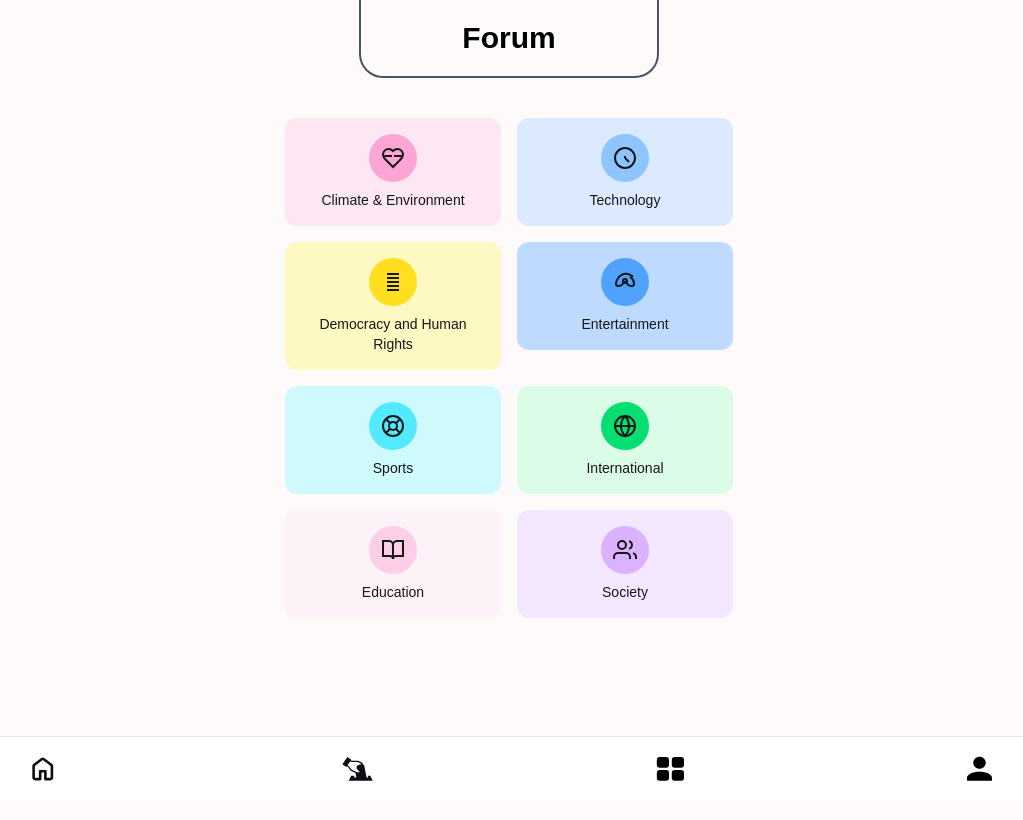
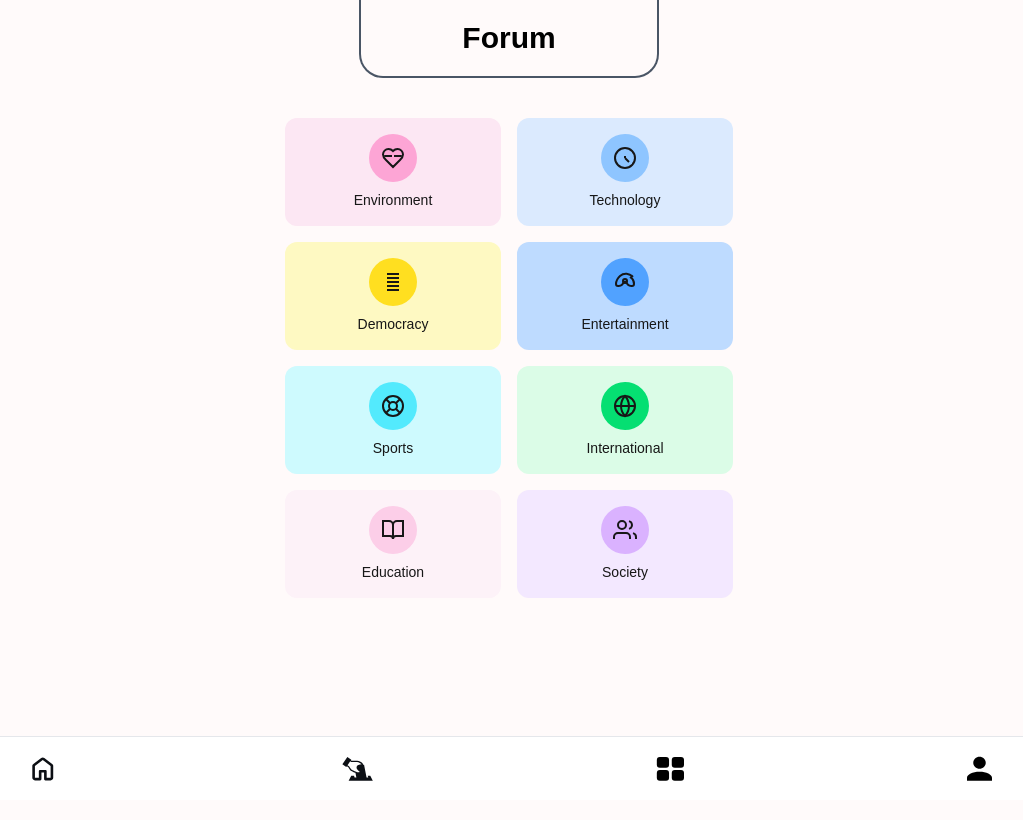
Before and after one commit to ModuloInc/Artc11, a Next.js app: page /forum in a window 1280 px wide. Shown: the top 820 px of the page, without its empty margins (131-1154 px from the left). Built offline with nearby package versions, Linux system fonts and the light colour scheme.

Commit message:
style(forum): fix category card titles

```diff
--- a/src/app/forum/page.tsx
+++ b/src/app/forum/page.tsx
@@ -24,7 +24,7 @@ export default function Forum() {
                                     <path d="M13 10h7.78"/>
                                 </svg>
                             </div>
-                            <p className="text-center text-sm font-medium">Climate & Environment</p>
+                            <p className="text-center text-sm font-medium">Environment</p>
                         </div>
                     </Link>
 
@@ -60,7 +60,7 @@ export default function Forum() {
                                     <path d="M18 4H6"/>
                                 </svg>
                             </div>
-                            <p className="text-center text-sm font-medium">Democracy and Human Rights</p>
+                            <p className="text-center text-sm font-medium">Democracy</p>
                         </div>
                     </Link>
                     {/* Entertainment */}
```
